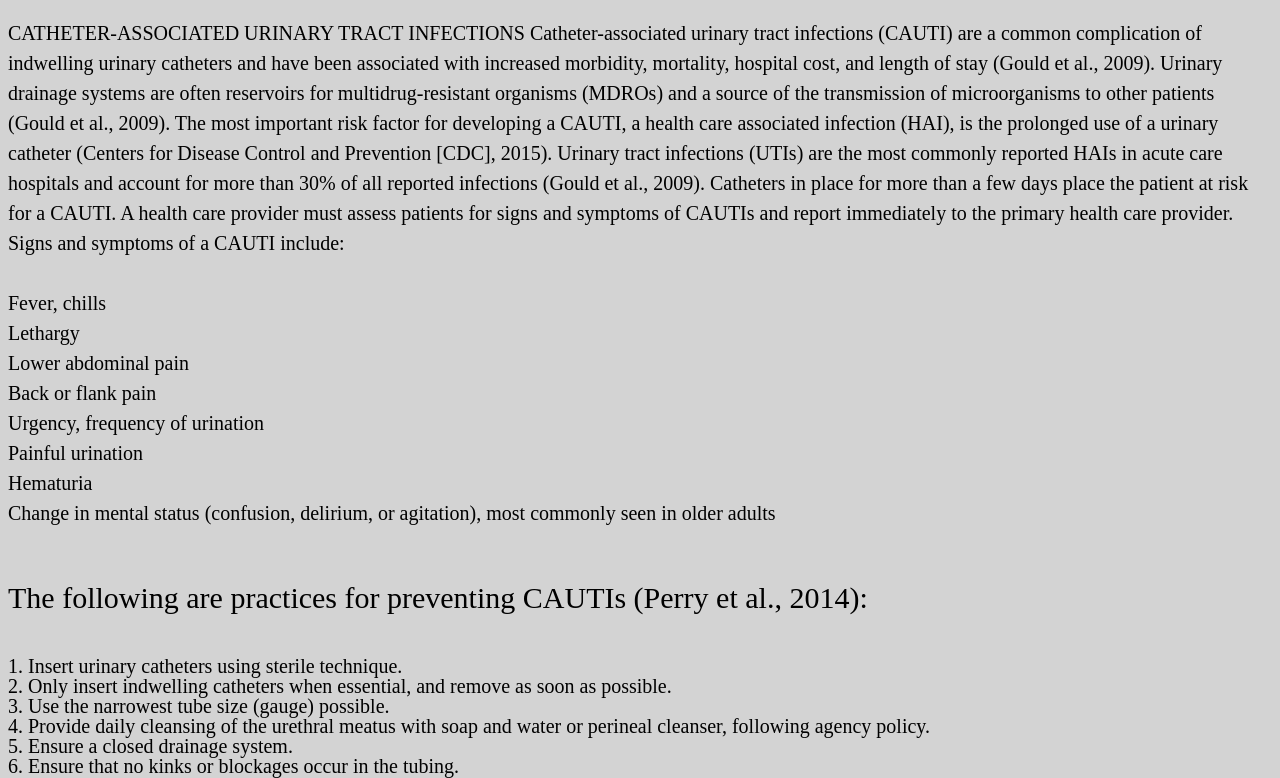
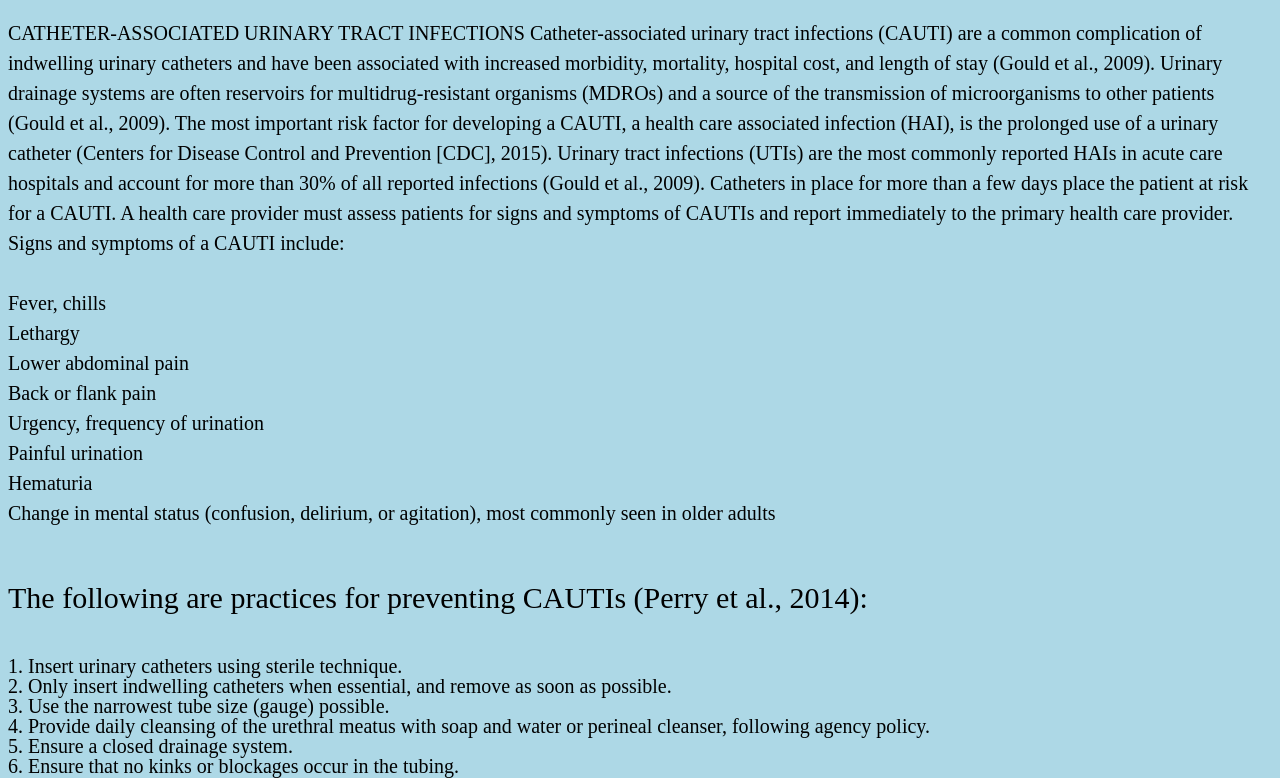
Before and after one commit to hayabear/nursewannabe, a plain HTML site: page Urinarycath.html in a window 1280 px wide. Shown: the part 644-1422 px from the top of the page. Drawn offline with Linux system fonts and the light colour scheme.

Commit message:
Update Urinarycath.html

```diff
--- a/Urinarycath.html
+++ b/Urinarycath.html
@@ -1,4 +1,4 @@
-<body style="background-color:lightgray">
+<body style="background-color:lightblue">
 
 <h1 style="background-color:rgba(255, 99, 71, 0.5);">...</h1>
 <h1 style="background-color:hsla(9, 100%, 64%, 0.5);">...</h1>
```
